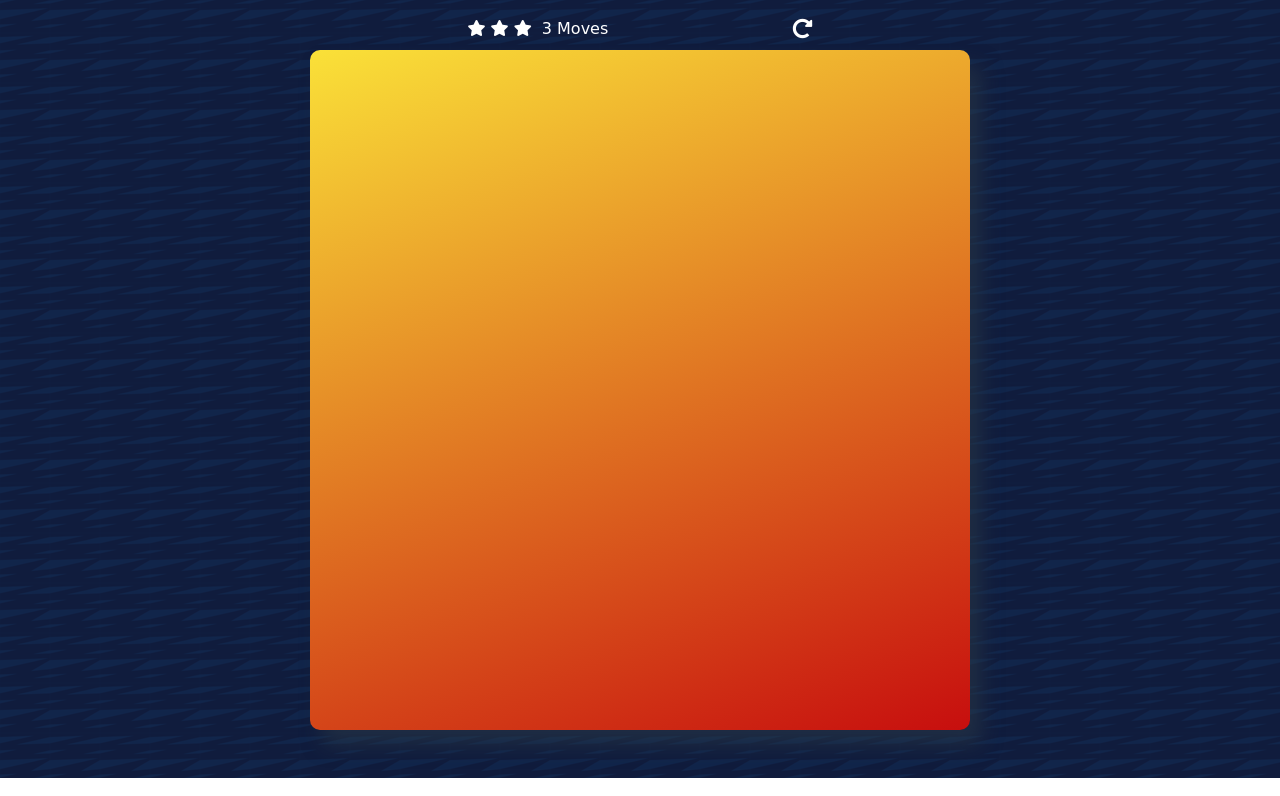
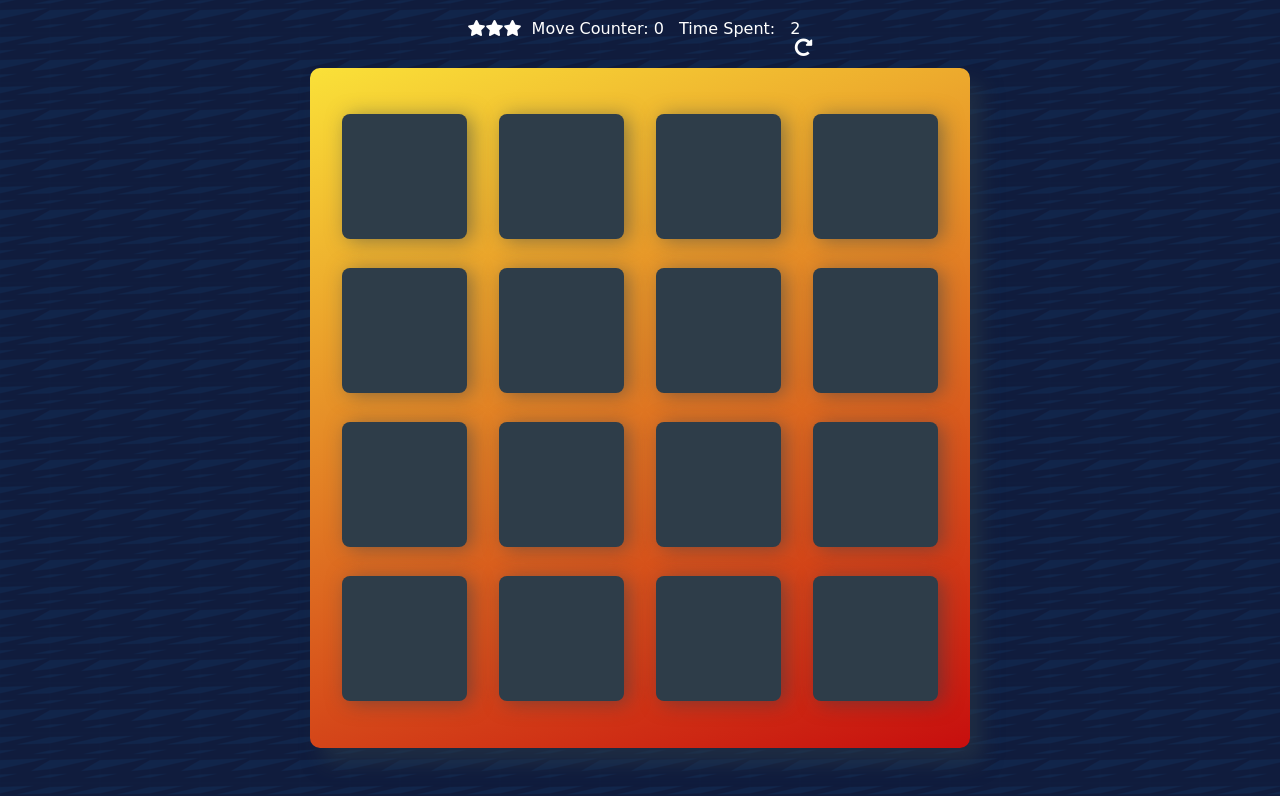
Before and after one commit to matthewbcool/fend-02, a plain HTML site: page index.html in a window 1280 px wide. Both pictures are taken after a click on the element 802 px from the left and 96 px from the top of the page. Shown: the part 67-863 px from the top of the page. Drawn offline with Linux system fonts and the light colour scheme; a web font is replaced by a local one.

Commit message:
added timer, star system, restart button and move counter

```diff
--- a/css/app.css
+++ b/css/app.css
@@ -110,3 +110,11 @@ h1 {
   float: right;
   cursor: pointer;
 }
+
+.timer {
+  margin: 0px 5px 0px 0px;
+}
+
+.timer-label {
+  margin: 0px 10px 0px 10px;
+}
--- a/index.html
+++ b/index.html
@@ -29,10 +29,13 @@
           <li><i class="fa fa-star"></i></li>
         </ul>
 
-        <span class="moves">3</span> Moves
+        <span class="move-counter-text">Move Counter: </span
+        ><span class="moves">0</span
+        ><span class="timer-label"> Time Spent: </span
+        ><span class="timer">0</span>
 
         <div class="restart">
-          <i style="font-size: 20px" class="fa fa-redo-alt"></i>
+          <i style="font-size: 18px" class="fa fa-redo-alt"></i>
         </div>
       </section>
 
--- a/js/app.js
+++ b/js/app.js
@@ -1,6 +1,3 @@
-/*
- * Create a list that holds all of your cards
- */
 let iconList = [
   'bacon',
   'cheese',
@@ -22,11 +19,52 @@ let iconList = [
 
 let flipped = []
 let cards = []
+let timer = setInterval(timerFunction, 1000)
+let time = 0
+
+let timerSpan = document.querySelector('.timer')
+
+function timerFunction() {
+  time = time + 1
+  timerSpan.innerHTML = time
+}
+
+//redo button
+const redoBtn = document.querySelector('.fa-redo-alt')
+redoBtn.addEventListener('click', () => {
+  redo()
+})
+
+//move tracking
+const movesSpan = document.querySelector('.moves')
+let moves = 0
+
+//star tracking
+let starListItems = document.querySelectorAll('.stars > li')
+let starUl = document.querySelector('.stars')
+
+function removeStar() {
+  starListItems[0].remove()
+  starListItems = document.querySelectorAll('.stars > li')
+}
 
 function removeCards() {
   const cards = document.querySelectorAll('.card')
   for (card of cards) {
     card.parentNode.removeChild(card)
+  }
+}
+function resetStars() {
+  for (let i = 0; i < 3; i++) {
+    let newStarLi = document.createElement('li')
+    let newStarIcon = document.createElement('i')
+    newStarIcon.className = 'fa fa-star'
+    starUl.appendChild(newStarLi)
+    newStarLi.appendChild(newStarIcon)
+  }
+  starListItems = document.querySelectorAll('.stars > li')
+  while (starListItems.length > 3) {
+    removeStar()
   }
 }
 
@@ -48,6 +86,9 @@ function createCards() {
 }
 
 function openCard(card) {
+  moves = moves + 1
+  movesSpan.innerHTML = moves
+  checkStars(moves)
   if (checkFlipped(flipped)) {
     card.className = 'card open show'
     flipped.push(card)
@@ -60,14 +101,23 @@ function openCard(card) {
 
 function checkFlipped(flipped) {
   if (flipped.length === 2) {
-    console.log(flipped.length)
     return false
   } else {
     return true
   }
 }
+function checkStars(moves) {
+  if (moves === 10) {
+    removeStar()
+  } else if (moves === 20) {
+    removeStar()
+  } else if (moves === 35) {
+    removeStar()
+  }
+}
 
 function checkMatch(currentFlipArray) {
+  if (currentFlipArray.length === 2) {
     let [cardOne, cardTwo] = currentFlipArray
     iconOne = cardOne.childNodes[0]
     iconTwo = cardTwo.childNodes[0]
@@ -83,15 +133,8 @@ function checkMatch(currentFlipArray) {
       flipped = []
     }
   }
+}
 
-/*
- * Display the cards on the page
- *   - shuffle the list of cards using the provided "shuffle" method below
- *   - loop through each card and create its HTML
- *   - add each card's HTML to the page
- */
-
-// Shuffle function from http://stackoverflow.com/a/2450976
 function shuffle(array) {
   var currentIndex = array.length,
     temporaryValue,
@@ -108,6 +151,22 @@ function shuffle(array) {
   return array
 }
 
+function redo() {
+  removeCards()
+  createCards()
+  resetStars()
+  clearInterval(timer)
+  time = 0
+  timerSpan.innerHTML = time
+  timer = setInterval(timerFunction, 1000)
+  flipped = []
+  moves = 0
+  movesSpan.innerHTML = moves
+}
+
+//create initial game board
+createCards()
+
 /*
  * set up the event listener for a card. If a card is clicked:
  *  - display the card's symbol (put this functionality in another function that you call from this one)
```
Lines whose indentation alone changed are shown as unchanged.
